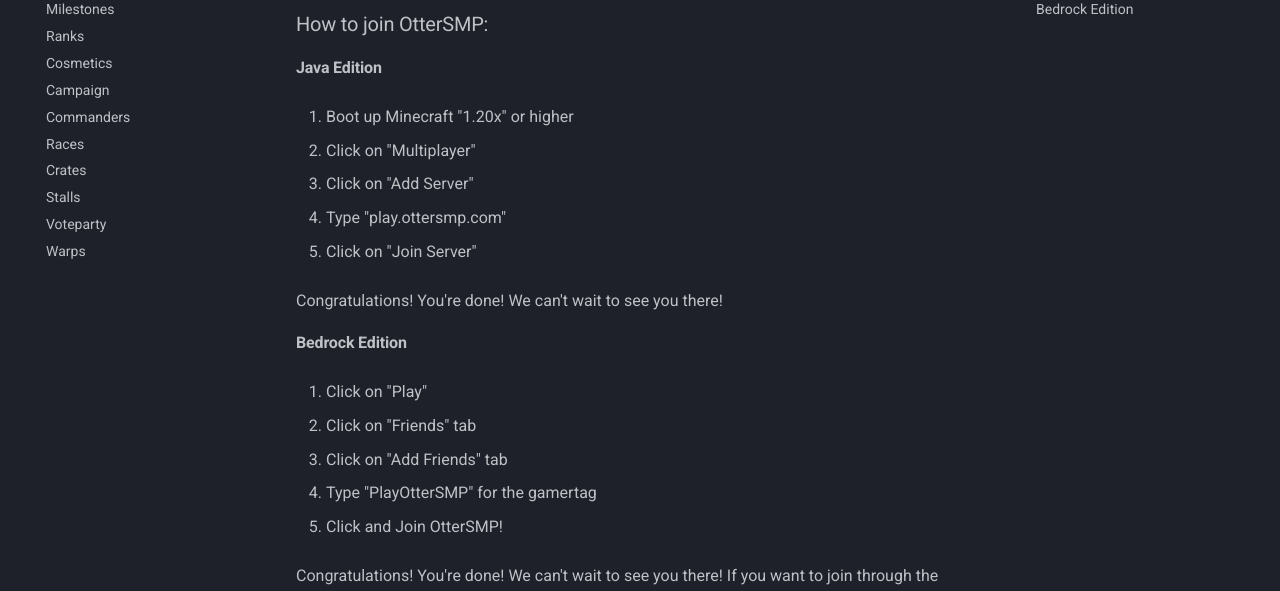
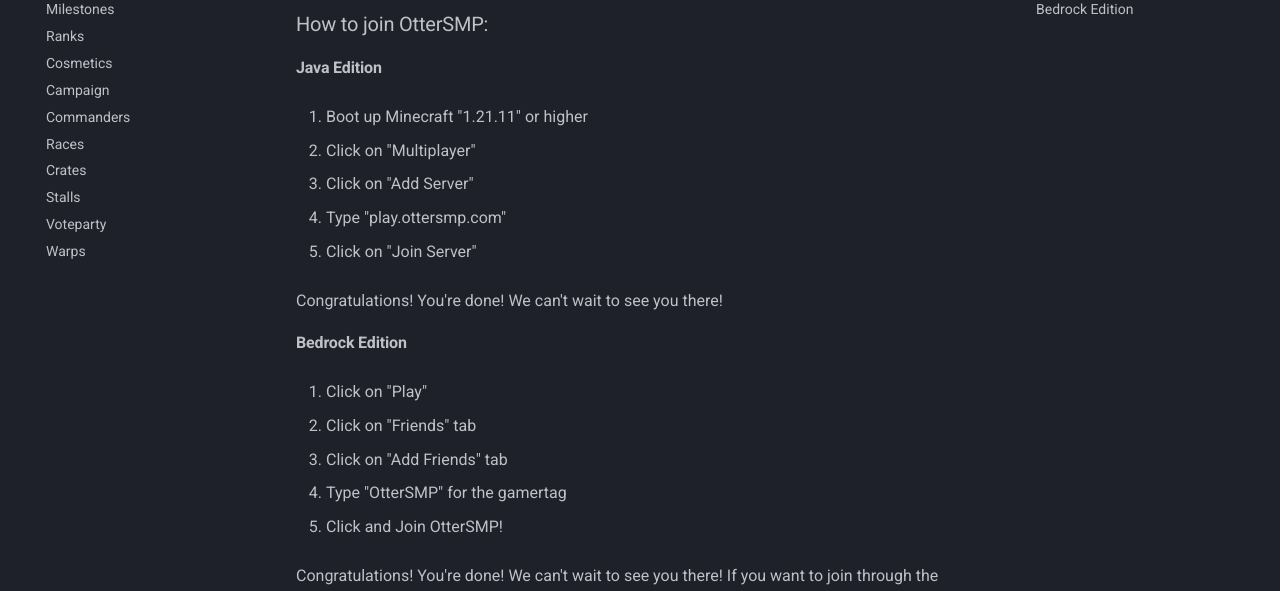
Before and after one commit to JasmineWMCM/OtterSMP-wiki, an MkDocs documentation site: the page built from docs/index.md, in a window 1280 px wide and 900 px high, scrolled down 645 px. Shown: the part 153-744 px from the top of the window. Built offline with MkDocs 1.6.1 and Material for MkDocs 9.7.7, drawn with Linux system fonts in a browser that asks for light colours.

Commit message:
Update index.md

```diff
--- a/docs/index.md
+++ b/docs/index.md
@@ -22,7 +22,7 @@ The server has a very vast history and many things to explore, and all (hopefull
 ### How to join OtterSMP:
 #### Java Edition
 
-1. Boot up Minecraft "1.20x" or higher
+1. Boot up Minecraft "1.21.11" or higher
 
 2. Click on "Multiplayer"
 
@@ -42,7 +42,7 @@ Congratulations! You're done! We can't wait to see you there!
 
 3. Click on "Add Friends" tab
 
-4. Type "PlayOtterSMP" for the gamertag
+4. Type "OtterSMP" for the gamertag
 
 5. Click and Join OtterSMP!
 
```
